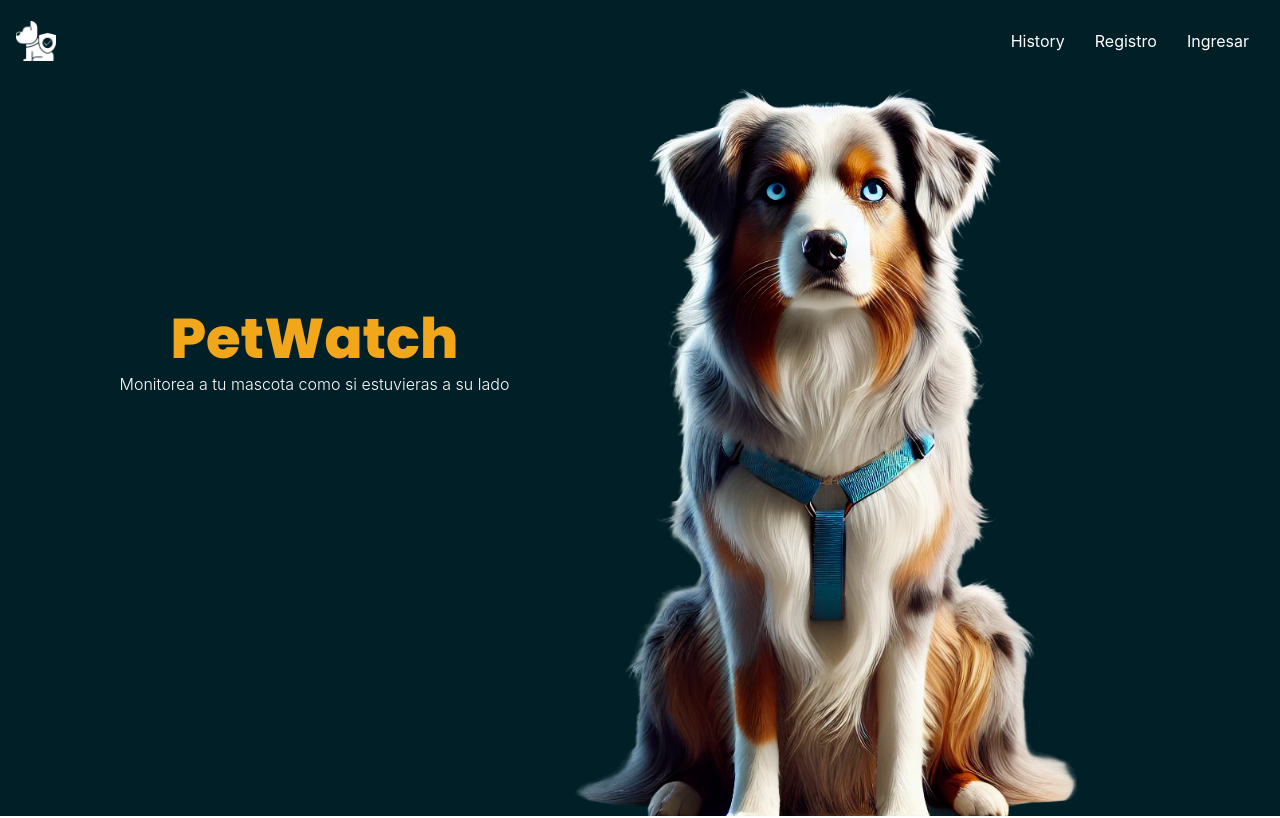
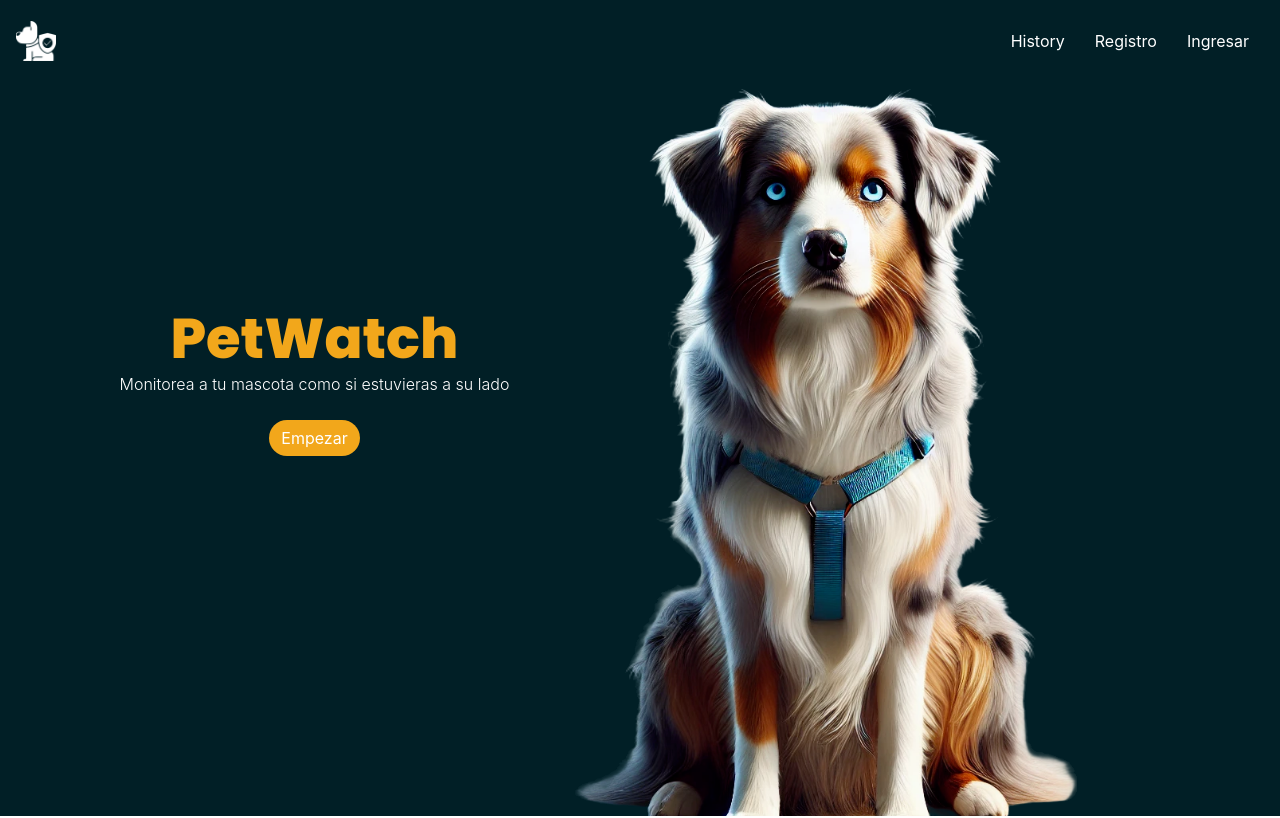
Before and after one commit to diegoavellanedat17/pet-watch-tracker, a React (Create React App) app: page / in a window 1280 px wide. Shown: the top 818 px of the page. Built offline with nearby package versions, Linux system fonts and the light colour scheme.

Commit message:
enable the button in the hero

```diff
--- a/src/components/Hero.tsx
+++ b/src/components/Hero.tsx
@@ -15,14 +15,14 @@ const Hero: React.FC = () => {
               Monitorea a tu mascota como si estuvieras a su lado
             </p>
             <div className="d-flex justify-content-center">
-              {/* <Link to="/register" className="link-info">
+              <Link to="/register" className="link-info">
                 <Button
                   variant="primary"
                   className="rounded-pill download-button mt-2"
                 >
                   Empezar
                 </Button>
-              </Link> */}
+              </Link>
             </div>
           </Col>
 
```
